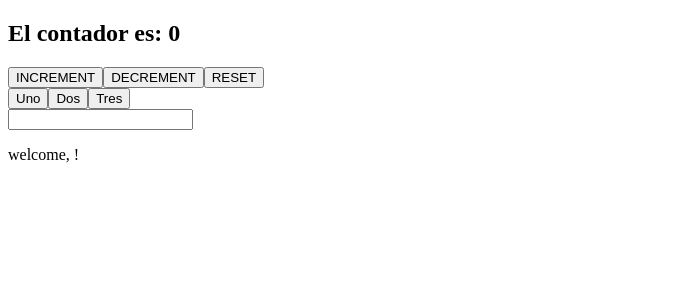
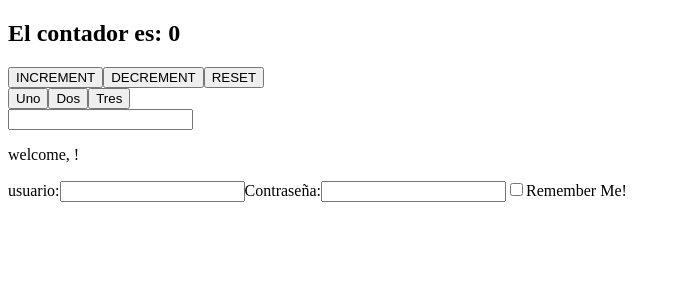
Before and after one commit to MarcosMarcoski/Ejercicios-React, a React (Vite) app in the folder vite-project/ejercicios/: page / in a window 1280 px wide. Shown: the top 300 px of the page, without its empty margins (0-680 px from the left). Built offline with nearby package versions, Linux system fonts and the light colour scheme.

Commit message:
ejercicio 42

```diff
--- a/vite-project/ejercicios/src/App.jsx
+++ b/vite-project/ejercicios/src/App.jsx
@@ -5,6 +5,7 @@ import { InteractiveWelcome } from "./componentes/InteractiveWelcome";
 import { MouseClicker } from "./componentes/MouseClicker";
 import { MultiButton } from "./componentes/MutiButton";
 import { Welcome } from "./componentes/Welcome";
+import { Login } from "./componentes/Login";
 
 export function App() {
   return (
@@ -17,6 +18,9 @@ export function App() {
       <MultiButton />
 
       <InteractiveWelcome />
+
+
+      <Login/>
     </div>
   );
 }
--- /dev/null
+++ b/vite-project/ejercicios/src/componentes/Login.jsx
@@ -0,0 +1,49 @@
+import { useState } from "react";
+
+export function Login() {
+  const [formData, setFormData] = useState({
+    username: "",
+    password: "",
+    rememberMe: false,
+  });
+
+  function handleChange(event) {
+    const { name, value, type, checked } = event.target;
+
+    setFormData({
+      ...formData,
+      [name]: type === "checkbox" ? checked : value,
+    });
+  }
+  return (
+    <div>
+      <label htmlFor="username">usuario:</label>
+      <input
+        type="text"
+        id="username"
+        name="username"
+        value={formData.username}
+        onChange={handleChange}
+      />
+
+      <label htmlFor="password">Contraseña:</label>
+      <input
+        type="password"
+        id="password"
+        name="password"
+        value={formData.password}
+        onChange={handleChange}
+      />
+
+      <label>
+        <input
+          type="checkbox"
+          name="rememberMe"
+          checked={formData.rememberMe}
+          onChange={handleChange}
+        />
+        Remember Me!
+      </label>
+    </div>
+  );
+}
```
